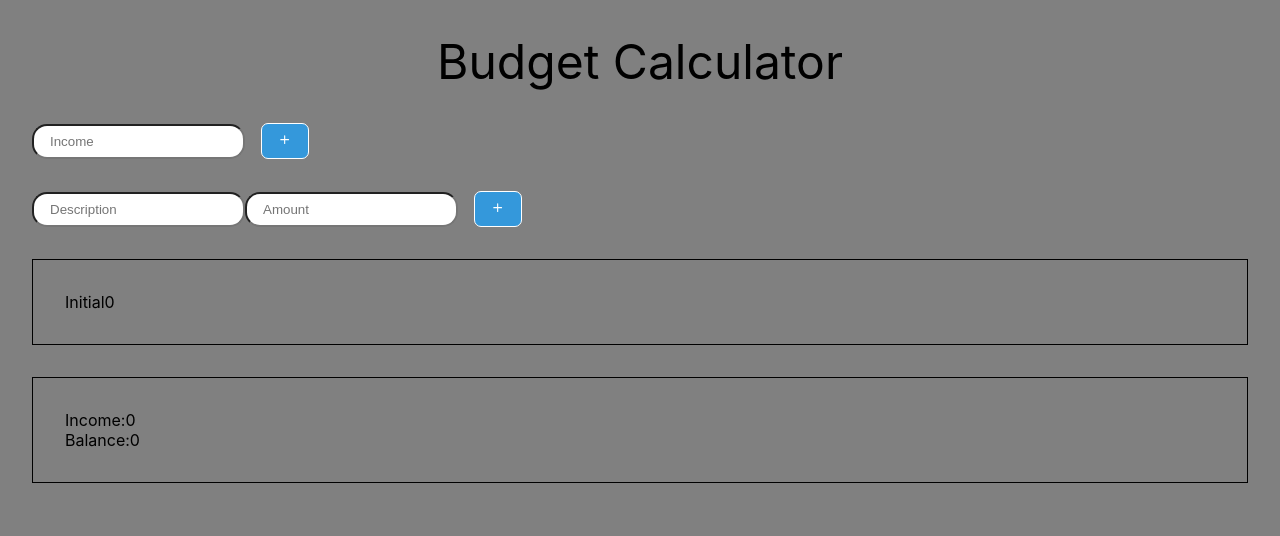
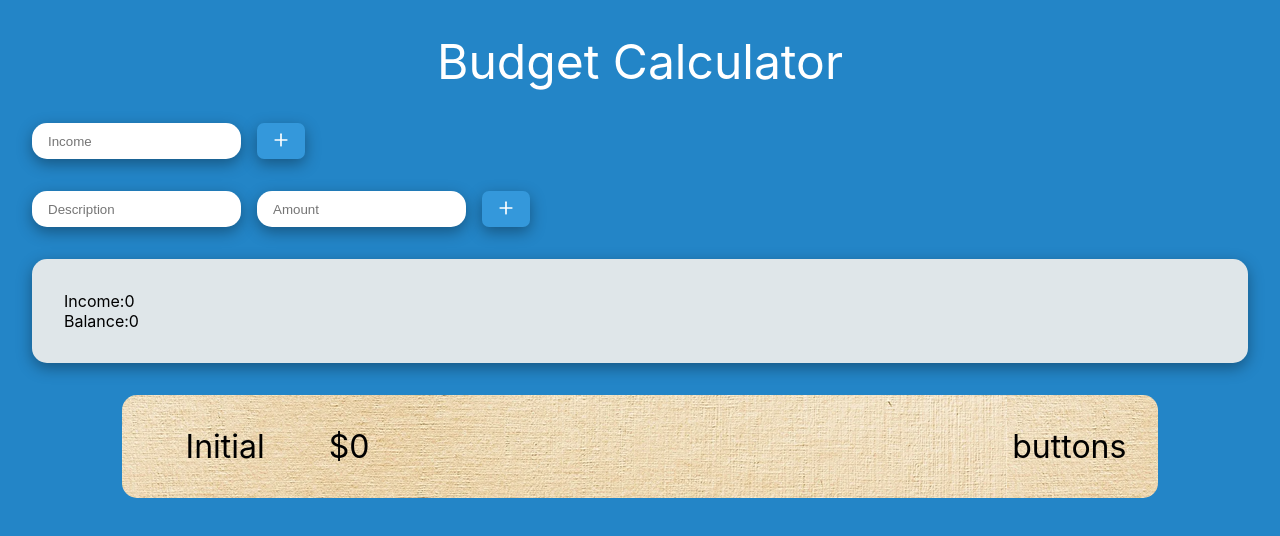
Before and after one commit to cw417/react-budget-calc, a React (Create React App) app in the folder client/: page / in a window 1280 px wide. Shown: the top 536 px of the page. Built offline with nearby package versions, Linux system fonts and the light colour scheme; the HTML template or start-up script is replaced by a standard one.

Commit message:
Work on styling: backgrounds, layout, spacing

```diff
--- a/client/src/App.css
+++ b/client/src/App.css
@@ -2,32 +2,76 @@
   --button-blue: #3498db;
   --button-blue-hover: #2385C7;
   --main-font-color: #fff;
+  --background-color:#2385C7;
+  --background-color-secondary: #dfe6e9;
+  --background-color-secondary-hover: #65b4fa;
+  --shadow: rgba(0, 0, 0, 0.35) 0px 5px 15px;
 }
 
 body {
   height: 100%;
   width: 100%;
-  background-color: grey;
+  background-color: var(--background-color);
 }
 
-/* Misc */
+/* Input */
+
+
+.input-container {
+  display: flex;
+  flex-direction: row;
+  justify-content: flex-start;
+}
+
+.input {
+  padding: 0.5rem 1rem;
+  border-radius: 15px;
+  box-shadow: var(--shadow);
+  border: none;
+}
 
 .button {
   width: 3rem;
   height: 2.25rem;
+  font-size: 1.25rem;
+  padding-top: 0.25rem; /* this keeps the image centered */
   cursor: pointer;
   border-radius: 7px;
   background-color: var(--button-blue);
   color: var(--main-font-color);
-  border: 1px solid #fff;
+  border: none;
 	transition: all 0.3s;
-  margin: 0 1rem;
+  margin-left: 1rem;
+  box-shadow: var(--shadow);
 }
 
 .button:hover {
   background-color: var(--button-blue-hover);
   border-radius: 0px;
 }
+
+/* Expense List */
+
+.expense {
+  background-image: url(../images/paper.png);
+  display: flex;
+  flex-direction: row;
+  margin: 1rem auto;
+  padding: 2rem;
+  border-radius: 15px;
+  width: 80%;
+  font-size: 2rem;
+}
+
+.expense-info {
+  margin: 0 2rem;
+}
+
+.expense-buttons {
+  margin-left: auto;
+}
+
+/* Utility */
 
 .center {
   text-align: center;
@@ -36,7 +80,9 @@ body {
 .container {
   margin: 2rem;
   padding: 2rem;
-  border: 1px solid black;
+  box-shadow: var(--shadow);
+  background-color: var(--background-color-secondary);
+  border-radius: 15px;
 }
 
 .f-3 {
@@ -57,8 +103,10 @@ body {
   margin: 2rem;
 }
 
-.input {
-  padding: 0.5rem 1rem;
-  border-radius: 15px;
+.ml-1 {
+  margin-left: 1rem;
+}
 
+.white-text {
+  color: #fff;
 }
--- a/client/src/App.tsx
+++ b/client/src/App.tsx
@@ -73,12 +73,12 @@ function App() {
         placeholder2={"Amount"}
         updateFunction={addExpense}
       />
-      <ExpenseList
-        expenses={expenses}
-      />
       <InfoDisplay
         balance={getBalance()}
         income={income}
+      />
+      <ExpenseList
+        expenses={expenses}
       />
     </div>
   );
--- a/client/src/components/ExpenseList.tsx
+++ b/client/src/components/ExpenseList.tsx
@@ -11,9 +11,12 @@ export default function ExpenseList({ expenses }: Props) {
     return (
       expenses.map((expense, index) => {
         return (
-          <div key={index}>
-            <span>{expense.description}</span>
-            <span>{expense.amount}</span>
+          <div key={index} className='expense'>
+            <span className='expense-info'>{expense.description}</span>
+            <span className='expense-info'>${expense.amount}</span>
+            <span className='expense-buttons'>
+              buttons
+            </span>
           </div>
         )
       })
@@ -21,7 +24,7 @@ export default function ExpenseList({ expenses }: Props) {
   }
 
   return (
-    <div className="container">
+    <div className='m-2'>
       <div>{renderExpenseList()}</div>
     </div>
   )
--- a/client/src/components/Header.tsx
+++ b/client/src/components/Header.tsx
@@ -4,10 +4,10 @@ type Props = {
   title: string;
 }
 
-export default function Header({ title }: Props) {
+export default function Header(props: Props) {
   return (
-    <div className='center f-3 m-2'>
-      <div>{title}</div>
+    <div className='white-text center f-3 m-2'>
+      <div>{props.title}</div>
     </div>
   )
 }
--- a/client/src/components/Input.tsx
+++ b/client/src/components/Input.tsx
@@ -45,7 +45,7 @@ export default function BudgetInput( props : Props ) {
   }
 
   return (
-    <div className='m-2'>
+    <div className='input-container m-2'>
       <label>{props.labelText}</label>
       <input
         className='input'
@@ -55,7 +55,7 @@ export default function BudgetInput( props : Props ) {
         onKeyUp={handleKeyPress}
       />
       <input
-        className='input'
+        className='input ml-1'
         ref={input2Ref}
         type='text'
         placeholder={props.placeholder2}
```
Also changed, not shown: client/images/paper.jpg (added), client/images/paper.png (added).
